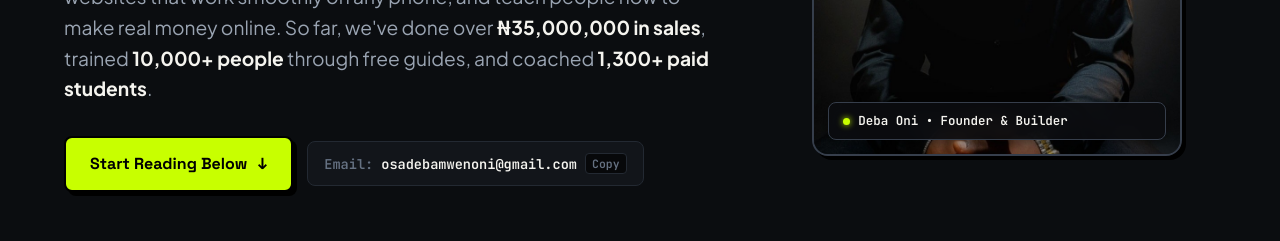
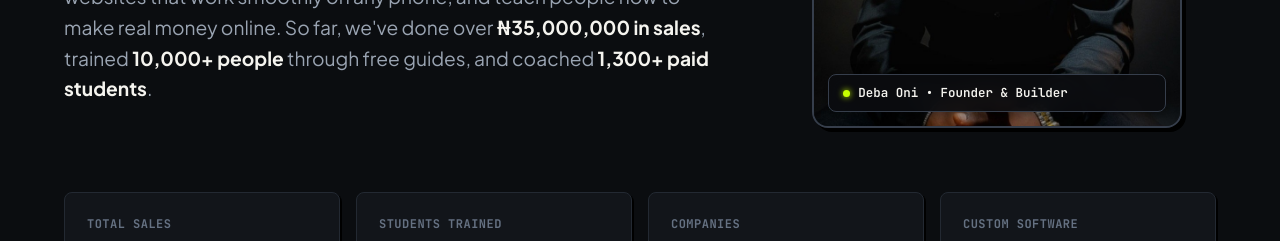
Before and after one commit to DeutschMark-LMS/my-portfolio, a plain HTML site: page index.html in a window 1280 px wide. Shown: the part 512-753 px from the top of the page. Drawn offline with Linux system fonts and the light colour scheme.

Commit message:
refactor: simplify hero layout and focus ads service on Meta

```diff
--- a/index.html
+++ b/index.html
@@ -64,18 +64,7 @@
               Hey, I'm <strong>Deba Oni</strong>. I run ads that bring in paying customers, build fast websites that work smoothly on any phone, and teach people how to make real money online. So far, we've done over <strong>₦35,000,000 in sales</strong>, trained <strong>10,000+ people</strong> through free guides, and coached <strong>1,300+ paid students</strong>.
             </p>
 
-            <!-- Slippery Slide Entrance -->
-            <div class="hero-actions-row">
-              <a href="#stats" class="primary-punch-btn slide-start-btn">
-                <span>Start Reading Below</span>
-                <span class="btn-arrow">↓</span>
-              </a>
-              <button class="quick-copy-hero-btn" data-copy="osadebamwenoni@gmail.com" title="Copy email address to clipboard">
-                <span class="copy-label">Email:</span>
-                <span class="copy-text">osadebamwenoni@gmail.com</span>
-                <span class="copy-badge">Copy</span>
-              </button>
-            </div>
+
           </div>
 
           <!-- Right: Visual Portrait Card -->
@@ -659,11 +648,10 @@
             </div>
             <h3 class="service-name">Paid Ads That Bring In Sales</h3>
             <p class="service-text">
-              I build and manage ads on Meta (Facebook &amp; Instagram) and Google. The goal is always simple: make more money from sales than we spend on ads.
+              I build and manage ads on Meta (Facebook &amp; Instagram). The goal is always simple: make more money from sales than we spend on ads.
             </p>
             <div class="service-tags">
-              <span>Google Ads</span>
-              <span>Facebook Ads</span>
+              <span>Facebook & Instagram Ads</span>
               <span>Sales Copy</span>
               <span>Testing Offers</span>
             </div>
```
